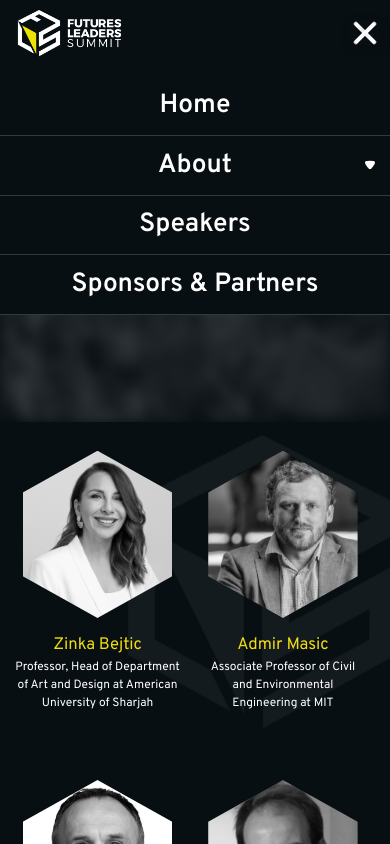
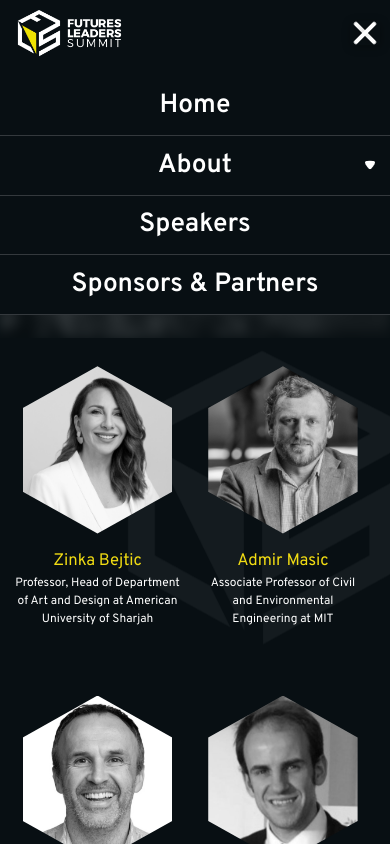
Before and after one commit to anja-sunjic/FLS, a Next.js app: page /speakers in a window 390 px wide. Both pictures are taken after a click on the element 365 px from the left and 33 px from the top of the page. Shown: the top 844 px of the page. Built offline with nearby package versions, Linux system fonts and the light colour scheme.

Commit message:
Parallax fix

```diff
--- a/components/Speakers/Speakers.js
+++ b/components/Speakers/Speakers.js
@@ -12,8 +12,13 @@ export default function Speakers() {
           })}
         </div>
       </div>
-      <div className="hex-decor">
+      <div className="hex-decor is-hidden-touch">
         <Parallax y={[-20, 25]} x={[0, 0]} tagOuter="figure">
+          <Image src="/hex.svg" alt="decor" height={1000} width={1000} />
+        </Parallax>
+      </div>
+      <div className="hex-decor is-hidden-desktop">
+        <Parallax y={[-20, 100]} x={[0, 0]} tagOuter="figure">
           <Image src="/hex.svg" alt="decor" height={1000} width={1000} />
         </Parallax>
       </div>
--- a/components/partials/Header.js
+++ b/components/partials/Header.js
@@ -64,7 +64,7 @@ export default function Header() {
                   </div>
                 </li>
                 <li>
-                  <Link href="/#speakers">Speakers</Link>
+                  <Link href="/speakers">Speakers</Link>
                 </li>
                 <li>
                   <Link href="/#partners">Sponsors & Partners</Link>
@@ -140,7 +140,7 @@ export default function Header() {
                 setisMobileMenu(!isMobileMenu);
               }}
             >
-              <Link href="/#speakers">Speakers</Link>
+              <Link href="/speakers">Speakers</Link>
             </li>
             <li
               onClick={() => {
--- a/styles/Speakers/_intro.scss
+++ b/styles/Speakers/_intro.scss
@@ -21,6 +21,10 @@
   .hero {
     min-height: 50vh;
     height: 50vh;
+    @include touch {
+      min-height: 40vh;
+      height: 40vh;
+    }
     .inner {
       height: 100%;
       display: flex;
--- a/styles/Speakers/_speaker-body.scss
+++ b/styles/Speakers/_speaker-body.scss
@@ -15,6 +15,9 @@
     flex-direction: row;
     justify-content: center;
     align-items: flex-start;
+    @include touch {
+      flex-direction: column;
+    }
   }
   .speaker-img {
     overflow: hidden;
```
